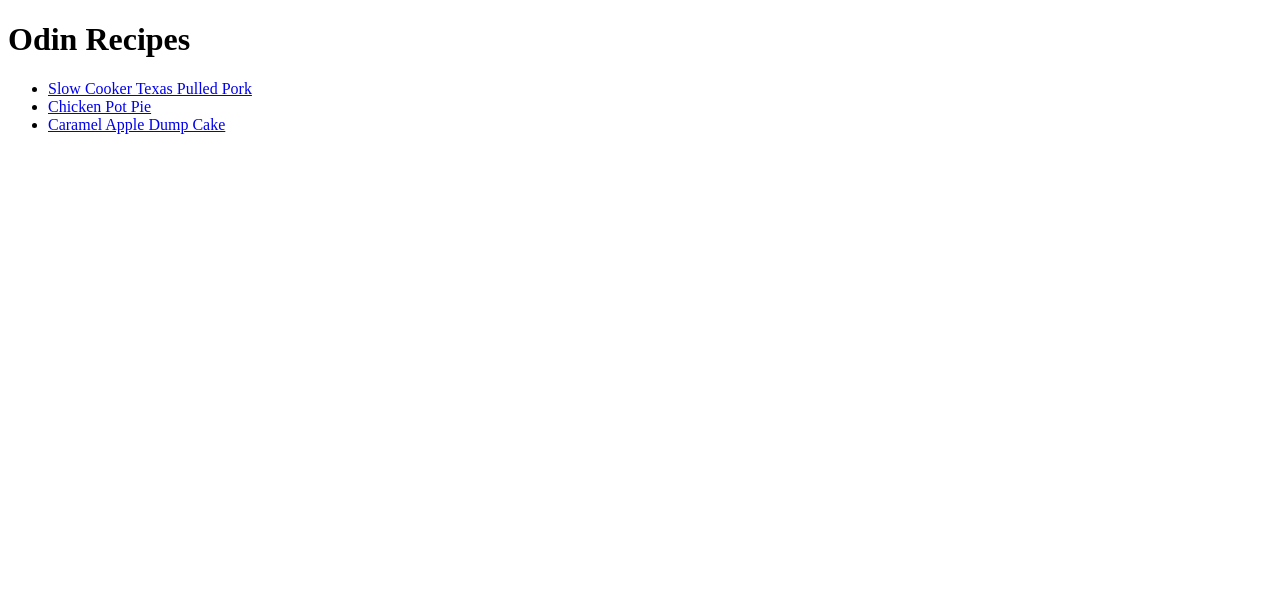
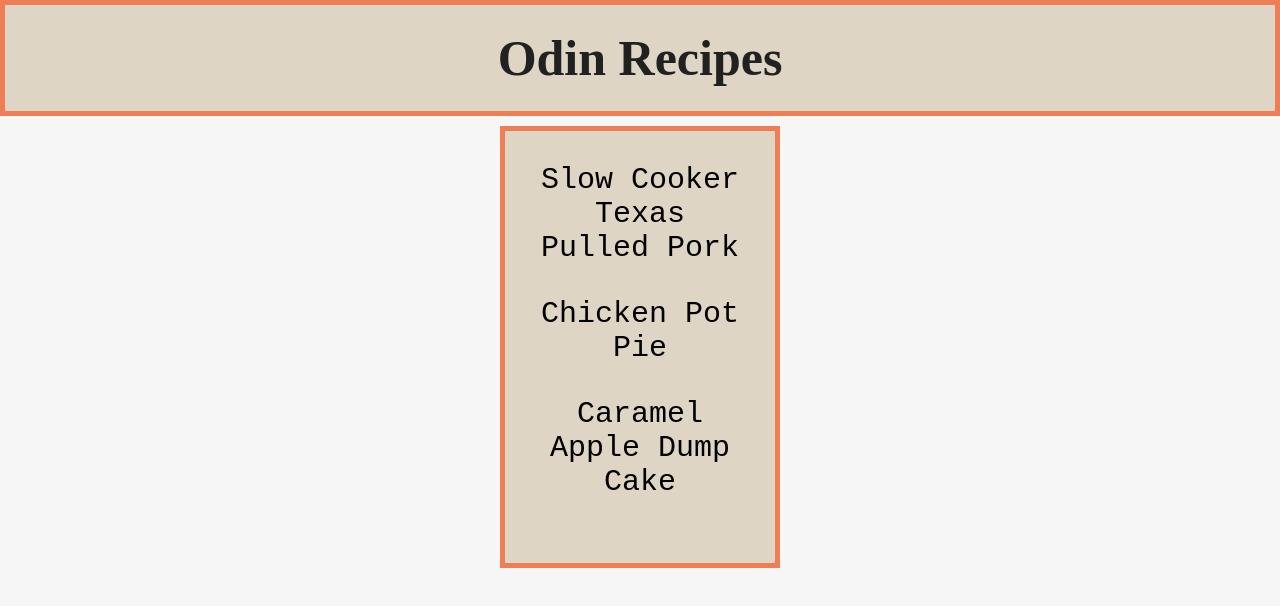
Before and after one commit to Uhsendin/odin-recipes, a plain HTML site: page index.html in a window 1280 px wide. Drawn offline with Linux system fonts and the light colour scheme.

Commit message:
CSS on homepage

```diff
--- a/index.html
+++ b/index.html
@@ -4,6 +4,7 @@
     <meta charset="UTF-8" />
     <meta http-equiv="X-UA-Compatible" content="IE=edge" />
     <meta name="viewport" content="width=device-width, initial-scale=1.0" />
+    <link rel="stylesheet" href="shared-styles.css">
     <title>Odin Recipes</title>
   </head>
   <body>
--- /dev/null
+++ b/shared-styles.css
@@ -0,0 +1,43 @@
+body {
+background-color: #f6f6f6;
+margin: 0;
+padding: 0;
+font-family: "Times New Roman", sans-serif;
+}
+h1 {
+    font-size: 50px;
+    color: #212121;
+    text-align: center;
+    margin: 0px;
+    background-color: #ded5c4;
+    width: auto;
+    padding: 24px;
+    border: 5px solid #ef7e56;
+}
+ul {
+    color: #BDBDBD;
+    text-align: center;
+    background-color: #ded5c4;
+    margin: 10px 500px 5px 500px;
+    padding: 32px;
+    border: 5px solid #ef7e56;
+    font-family: monospace ,sans-serif;
+
+}
+li {
+   list-style-type: none;
+   font-size: 30px;
+   margin-bottom: 32px;
+
+}
+a {
+    text-decoration: none;
+    color: #000000;
+}
+a:hover {
+    border: 6px solid #ef7e56;
+    background-color: #f9f9f9;
+    border-radius: 3px;
+    padding: 10px;
+    margin: 10px;
+}
```
Also changed, not shown: recipes/caramel-apple-cake.html (+1 -2 lines).
